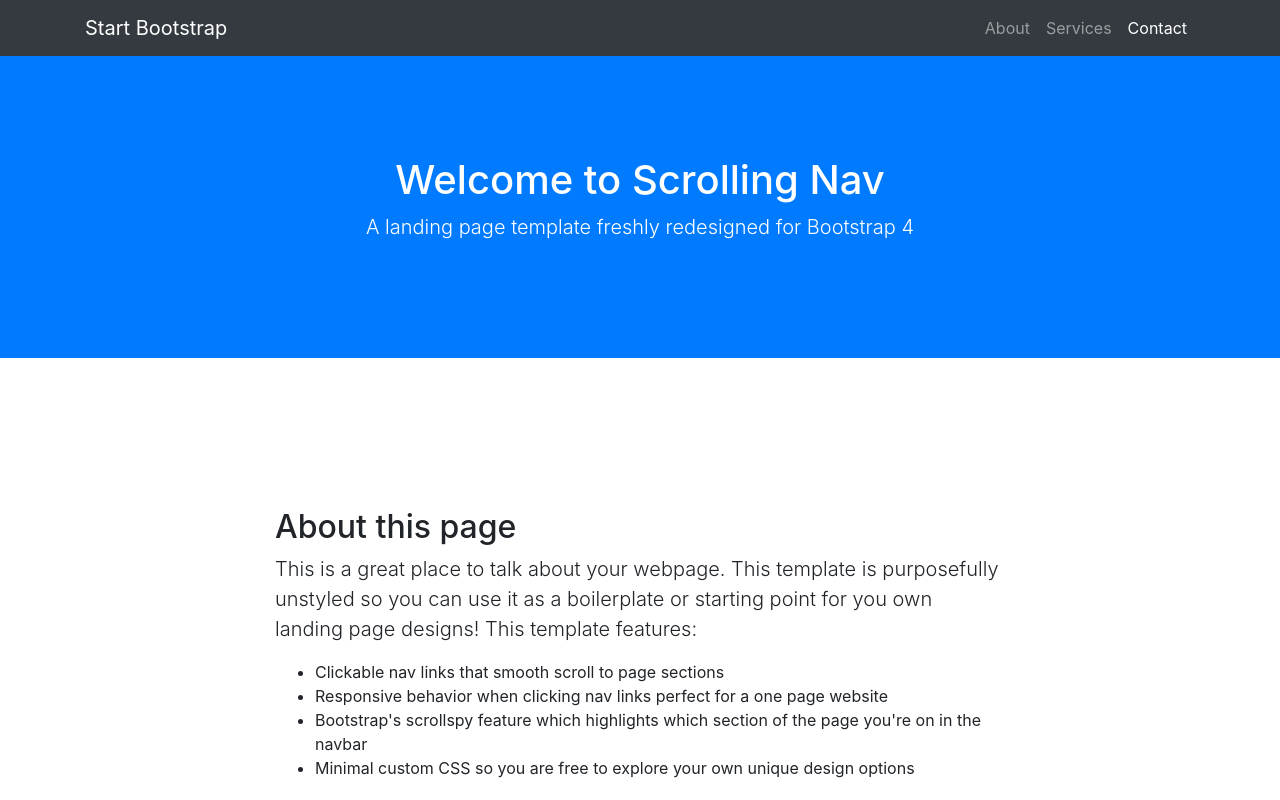
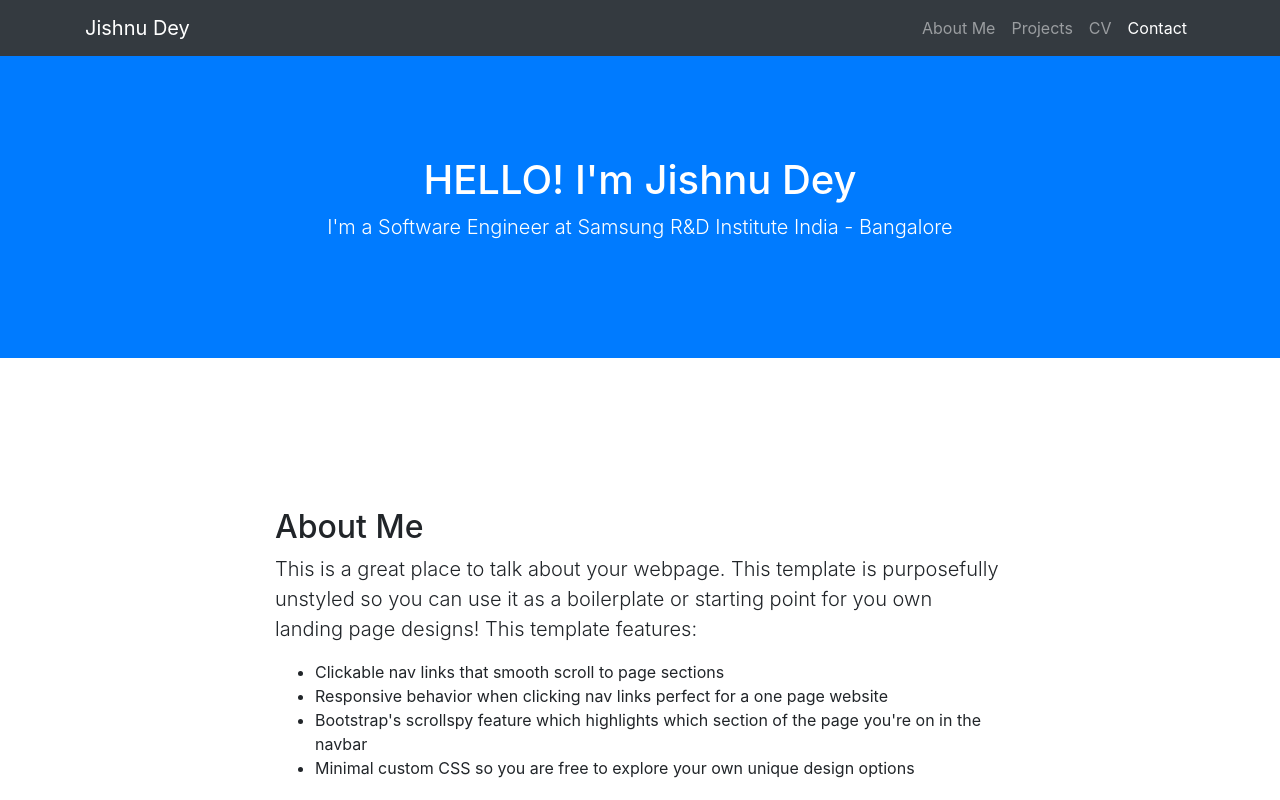
Before and after one commit to jishnu-d/jishnu-d.github.io, a website with bundled scripts: page index.html in a window 1280 px wide. Shown: the top 800 px of the page. Built offline with nearby package versions, Linux system fonts and the light colour scheme.

Commit message:
initial changes

```diff
--- a/index.html
+++ b/index.html
@@ -8,7 +8,7 @@
     <meta name="description" content="">
     <meta name="author" content="">
 
-    <title>Scrolling Nav - Start Bootstrap Template</title>
+    <title>Welcome to Jishnu Dey's Page</title>
 
     <!-- Bootstrap core CSS -->
     <link href="vendor/bootstrap/css/bootstrap.min.css" rel="stylesheet">
@@ -23,17 +23,20 @@
     <!-- Navigation -->
     <nav class="navbar navbar-expand-lg navbar-dark bg-dark fixed-top" id="mainNav">
       <div class="container">
-        <a class="navbar-brand js-scroll-trigger" href="#page-top">Start Bootstrap</a>
+        <a class="navbar-brand js-scroll-trigger" href="#page-top">Jishnu Dey</a>
         <button class="navbar-toggler" type="button" data-toggle="collapse" data-target="#navbarResponsive" aria-controls="navbarResponsive" aria-expanded="false" aria-label="Toggle navigation">
           <span class="navbar-toggler-icon"></span>
         </button>
         <div class="collapse navbar-collapse" id="navbarResponsive">
           <ul class="navbar-nav ml-auto">
-            <li class="nav-item">
-              <a class="nav-link js-scroll-trigger" href="#about">About</a>
+          <li class="nav-item">
+              <a class="nav-link js-scroll-trigger" href="#about">About Me</a>
             </li>
             <li class="nav-item">
-              <a class="nav-link js-scroll-trigger" href="#services">Services</a>
+              <a class="nav-link js-scroll-trigger" href="#projects">Projects</a>
+            </li>
+            <li class="nav-item">
+              <a class="nav-link js-scroll-trigger" href="files/cv.pdf" target="_blank">CV</a>
             </li>
             <li class="nav-item">
               <a class="nav-link js-scroll-trigger" href="#contact">Contact</a>
@@ -45,8 +48,8 @@
 
     <header class="bg-primary text-white">
       <div class="container text-center">
-        <h1>Welcome to Scrolling Nav</h1>
-        <p class="lead">A landing page template freshly redesigned for Bootstrap 4</p>
+        <h1>HELLO! I'm Jishnu Dey</h1>
+        <p class="lead">I'm a Software Engineer at Samsung R&amp;D Institute India - Bangalore</p>
       </div>
     </header>
 
@@ -54,7 +57,7 @@
       <div class="container">
         <div class="row">
           <div class="col-lg-8 mx-auto">
-            <h2>About this page</h2>
+            <h2>About Me</h2>
             <p class="lead">This is a great place to talk about your webpage. This template is purposefully unstyled so you can use it as a boilerplate or starting point for you own landing page designs! This template features:</p>
             <ul>
               <li>Clickable nav links that smooth scroll to page sections</li>
@@ -67,7 +70,7 @@
       </div>
     </section>
 
-    <section id="services" class="bg-light">
+    <section id="projects" class="bg-light">
       <div class="container">
         <div class="row">
           <div class="col-lg-8 mx-auto">
@@ -82,7 +85,7 @@
       <div class="container">
         <div class="row">
           <div class="col-lg-8 mx-auto">
-            <h2>Contact us</h2>
+            <h2>You can find me at/h2>
             <p class="lead">Lorem ipsum dolor sit amet, consectetur adipisicing elit. Vero odio fugiat voluptatem dolor, provident officiis, id iusto! Obcaecati incidunt, qui nihil beatae magnam et repudiandae ipsa exercitationem, in, quo totam.</p>
           </div>
         </div>
@@ -92,7 +95,7 @@
     <!-- Footer -->
     <footer class="py-5 bg-dark">
       <div class="container">
-        <p class="m-0 text-center text-white">Copyright &copy; Your Website 2017</p>
+        <p class="m-0 text-center text-white">Copyright &copy; Jishnu Dey</p>
       </div>
       <!-- /.container -->
     </footer>
```
Also changed, not shown: README.md, files/photo.jpg (added), 1 other file.
